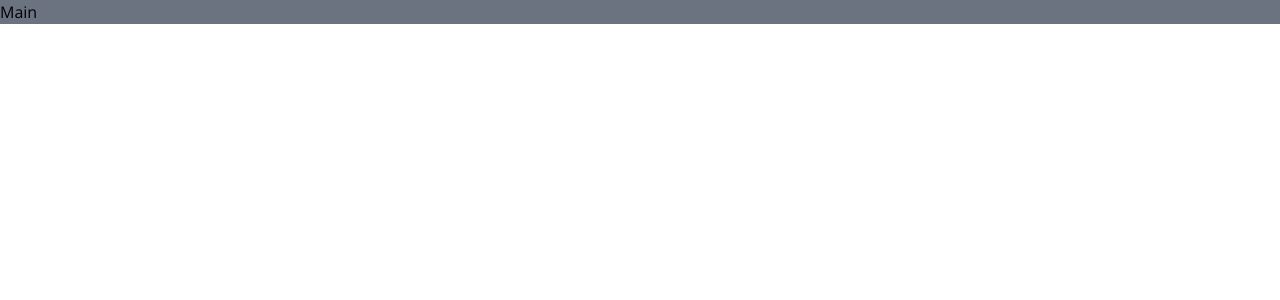
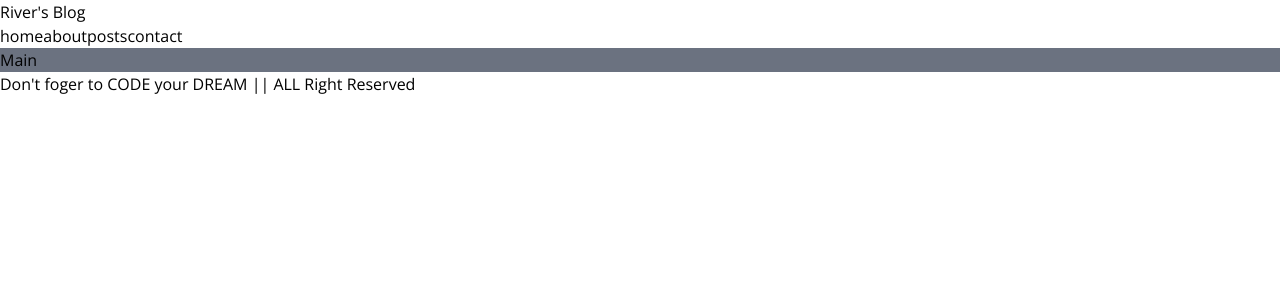
Before and after one commit to Seokho0120/blog-project, a Next.js app: page / in a window 1280 px wide. Shown: the top 300 px of the page. Built offline with nearby package versions, Linux system fonts and the light colour scheme.

Commit message:
🎨 페이지 레이아웃(헤더, 푸터, 메인)

```diff
--- /dev/null
+++ b/src/app/about/page.tsx
@@ -0,0 +1,5 @@
+import React from 'react';
+
+export default function AboutPage() {
+  return <p>나의 대해 쓰기!!</p>;
+}
--- /dev/null
+++ b/src/app/contact/page.tsx
@@ -0,0 +1,5 @@
+import React from 'react';
+
+export default function ContactPage() {
+  return <p>연락하기!!!</p>;
+}
--- a/src/app/layout.tsx
+++ b/src/app/layout.tsx
@@ -1,12 +1,15 @@
+import Header from '@/components/Header';
 import './globals.css';
 import type { Metadata } from 'next';
 import { Open_Sans } from 'next/font/google';
+import Link from 'next/link';
+import Footer from '@/components/Footer';
 
 const sans = Open_Sans({ subsets: ['latin'] });
 
 export const metadata: Metadata = {
-  title: 'Create Next App',
-  description: 'Generated by create next app',
+  title: 'My-Blog',
+  description: '나의 멋진 블로그',
 };
 
 export default function RootLayout({
@@ -16,7 +19,11 @@
 }) {
   return (
     <html lang='en' className={sans.className}>
-      <body className={sans.className}>{children}</body>
+      <body className={sans.className}>
+        <Header />
+        <main>{children}</main>
+        <Footer />
+      </body>
     </html>
   );
 }
--- a/src/app/page.tsx
+++ b/src/app/page.tsx
@@ -1,5 +1,9 @@
 import Image from 'next/image';
 
 export default function Home() {
-  return <main className='bg-gray-500'>Main</main>;
+  return (
+    <>
+      <section className='bg-gray-500'>Main</section>
+    </>
+  );
 }
--- /dev/null
+++ b/src/app/posts/page.tsx
@@ -0,0 +1,5 @@
+import React from 'react';
+
+export default function PostsPage() {
+  return <p>포스트들!!</p>;
+}
--- /dev/null
+++ b/src/components/Footer.tsx
@@ -0,0 +1,5 @@
+import React from 'react';
+
+export default function Footer() {
+  return <p>{"Don't foger to CODE your DREAM || ALL Right Reserved"}</p>;
+}
--- /dev/null
+++ b/src/components/Header.tsx
@@ -0,0 +1,19 @@
+import Link from 'next/link';
+import React from 'react';
+
+export default function Header() {
+  return (
+    <header>
+      <Link href='/'>
+        <h1>{"River's Blog"}</h1>
+      </Link>
+
+      <nav>
+        <Link href='/'>home</Link>
+        <Link href='/about'>about</Link>
+        <Link href='/posts'>posts</Link>
+        <Link href='/contact'>contact</Link>
+      </nav>
+    </header>
+  );
+}
```
